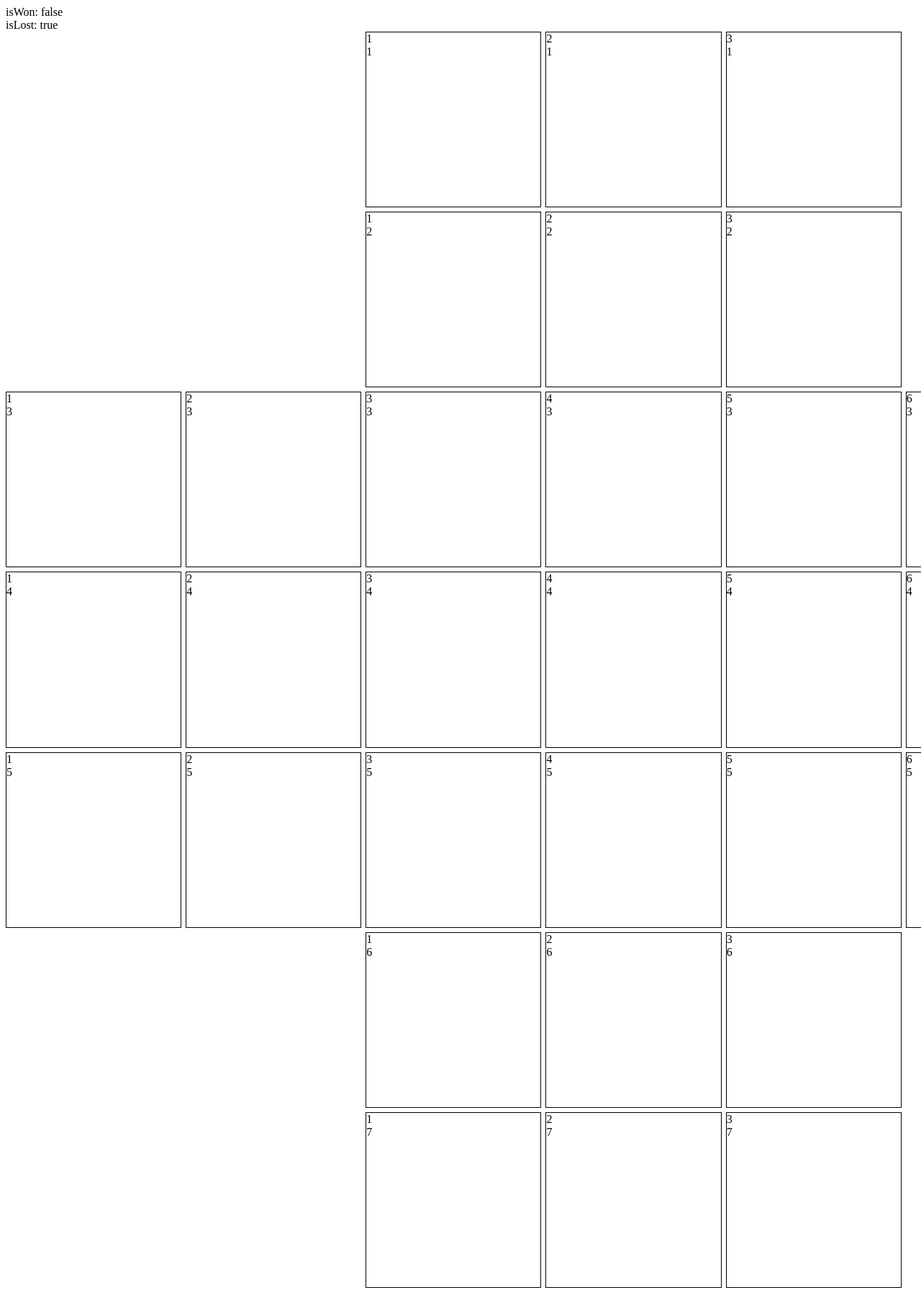
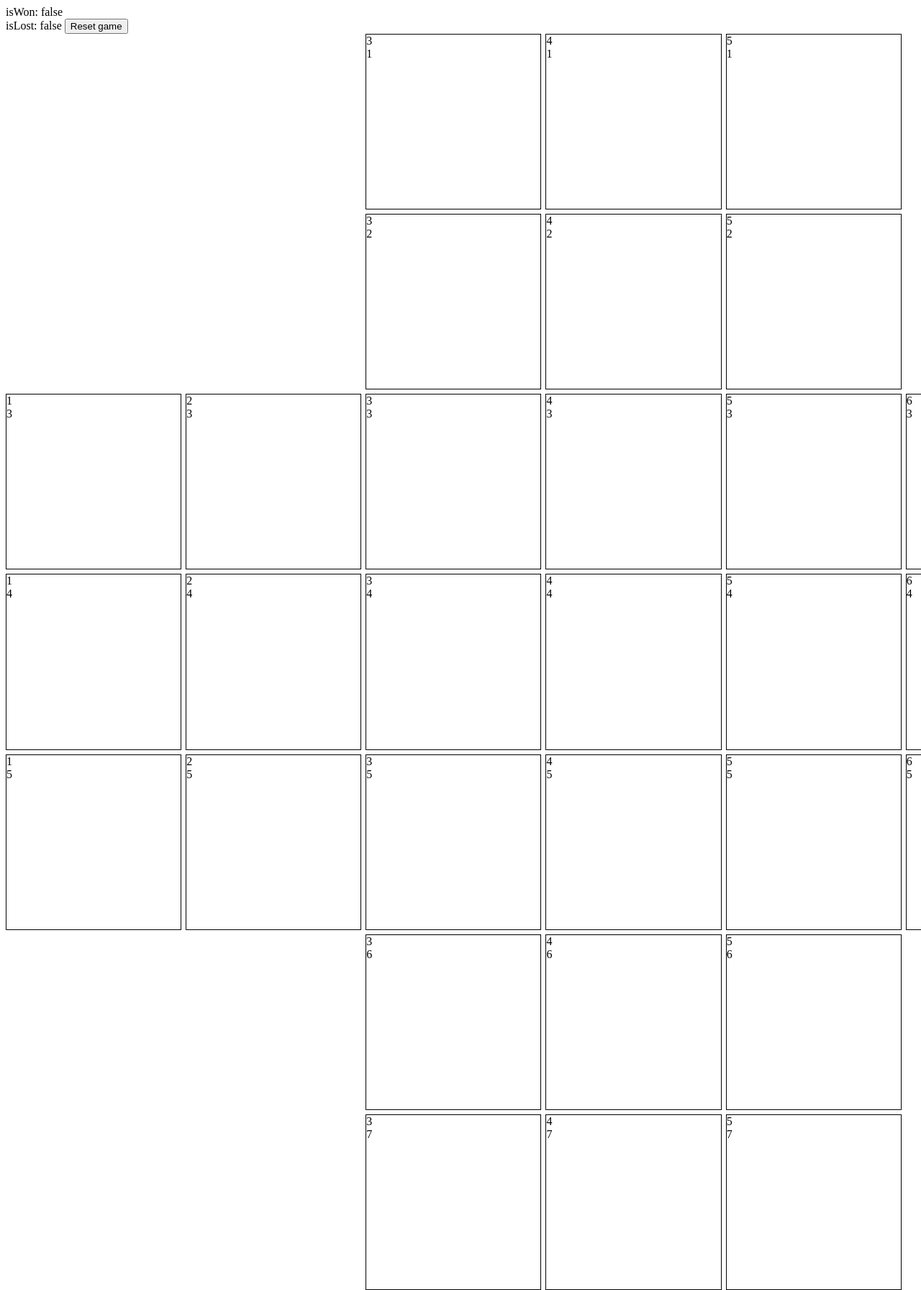
Before and after one commit to JakubK/VueElectronSolitaire, a Vue app: page / in a window 1280 px wide. Shown: the top 1792 px of the page at 72% size. Built offline with nearby package versions, Linux system fonts and the light colour scheme.

Commit message:
Improve cell positioning and add game reset button

```diff
--- a/src/renderer/App.vue
+++ b/src/renderer/App.vue
@@ -2,6 +2,7 @@
   isWon: {{ isWon }}
   <br/>
   isLost: {{ isLost }}
+  <button @click="resetMap" >Reset game</button>
 
   <div class="grid">
     <div class="grid__row">
@@ -9,11 +10,11 @@
       <!-- 6 elements -->
       <Cell v-for="index in 3"
         :key="index"
-        :x="index"
+        :x="index + 2"
         :y="1"/>
       <Cell v-for="index in 3"
         :key="index"
-        :x="index"
+        :x="index + 2"
         :y="2"/>
       <div class="grid__corner grid__corner--right"></div>
     </div>
@@ -37,11 +38,11 @@
       <!-- 6 elements -->
       <Cell v-for="index in 3"
         :key="index"
-        :x="index"
+        :x="index + 2"
         :y="6"/>
       <Cell v-for="index in 3"
         :key="index"
-        :x="index"
+        :x="index + 2"
         :y="7"/>
       <div class="grid__corner grid__corner--right"></div>
     </div>
@@ -52,7 +53,9 @@
 import Cell from './Cell.vue';
 import { useMap } from './map';
 
-const { isLost, isWon } = useMap();
+const { isLost, isWon, resetMap } = useMap();
+
+resetMap();
 
 </script>
 
```
